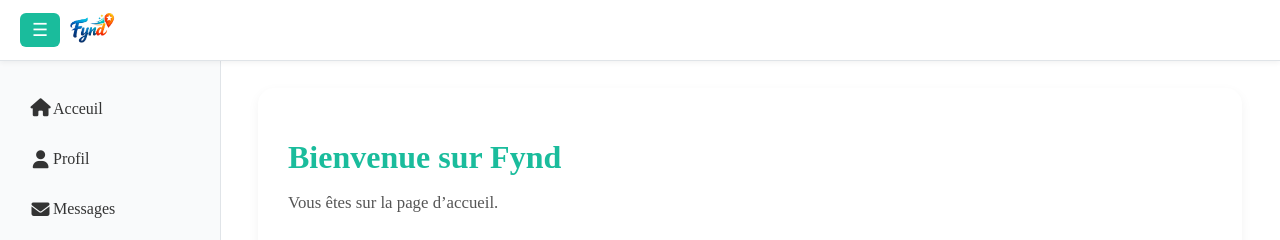
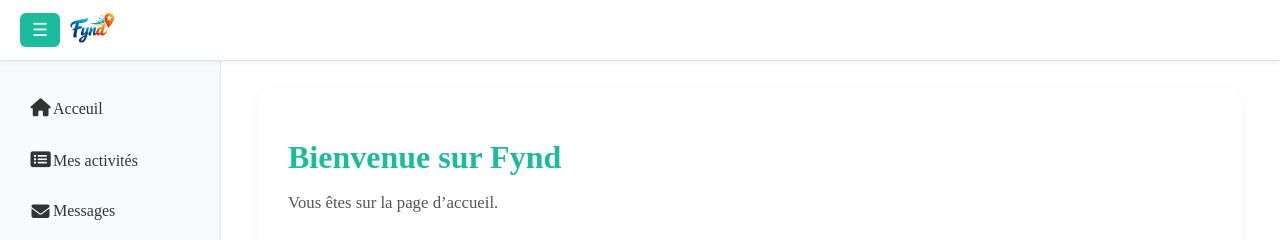
Before and after one commit to medhedibenhmida/fynd-front-end, an Angular app: page /home in a window 1280 px wide. Shown: the top 240 px of the page. Built offline with nearby package versions, Linux system fonts and the light colour scheme; no server answers; sample sign-in values are in the browser's storage.

Commit message:
feat: Activity UI

```diff
--- a/src/app/app.routes.ts
+++ b/src/app/app.routes.ts
@@ -7,6 +7,7 @@
 import {Home} from './component/home/home';
 import { authGuard } from './guards/auth-guard';
 import {Profile} from './component/profile/profile';
+import {Activity} from './component/activity/activity';
 
 export const routes: Routes = [{
   path: '',
@@ -21,6 +22,8 @@
   component: Home,
   canActivate: [authGuard],
   children: [
-    { path: 'profile', component: Profile }
+    { path: '', redirectTo: 'home', pathMatch: 'full' },
+    { path: 'profile', component: Profile },
+    { path: 'activity', component: Activity }
   ] },
   { path: '**', redirectTo: 'login' }];
--- a/src/app/component/home/home.html
+++ b/src/app/component/home/home.html
@@ -38,8 +38,10 @@
 
     </li>
     <li>
-      <i class="fa fa-user"></i>
-      <span *ngIf="!isSidebarClosed">Profil</span>
+      <a routerLink="/home/activity">
+        <i class="fas fa-list-alt"></i>
+          <span *ngIf="!isSidebarClosed">Mes activités</span>
+      </a>
     </li>
     <li>
       <i class="fa fa-envelope"></i>
--- a/src/app/component/profile/profile.ts
+++ b/src/app/component/profile/profile.ts
@@ -3,7 +3,6 @@
 import { User } from '../../models/User';
 import { UserService } from '../../service/user/userService';
 import {NgClass, NgIf} from '@angular/common';
-import {UserStatus} from '../../enums/UserStatus';
 
 @Component({
   selector: 'app-profile',
@@ -18,11 +17,9 @@
 export class Profile implements OnInit {
 
   userForm: FormGroup;
-  user: User | null = null;
   message: string = '';
   userAvatar: string = '';
   currentUser?: User;
-  UserStatus = UserStatus;
 
   constructor(private fb: FormBuilder, private userService: UserService) {
     this.userForm = this.fb.group({
@@ -78,11 +75,7 @@
     }
   }
 
-  // Changer l'avatar
-  changeAvatar(): void {
-    // Ici tu peux ouvrir un file input ou modal pour uploader l'avatar
-    console.log('Changer l’avatar (non implémenté)');
-  }
+
   onFileSelected(event: Event) {
     const input = event.target as HTMLInputElement;
     if (!input.files?.length) return;
```
Also changed, not shown: src/app/models/Activity.ts (added, +9 -0 lines), 1 other file (tests, documents, lock files or other folders).
